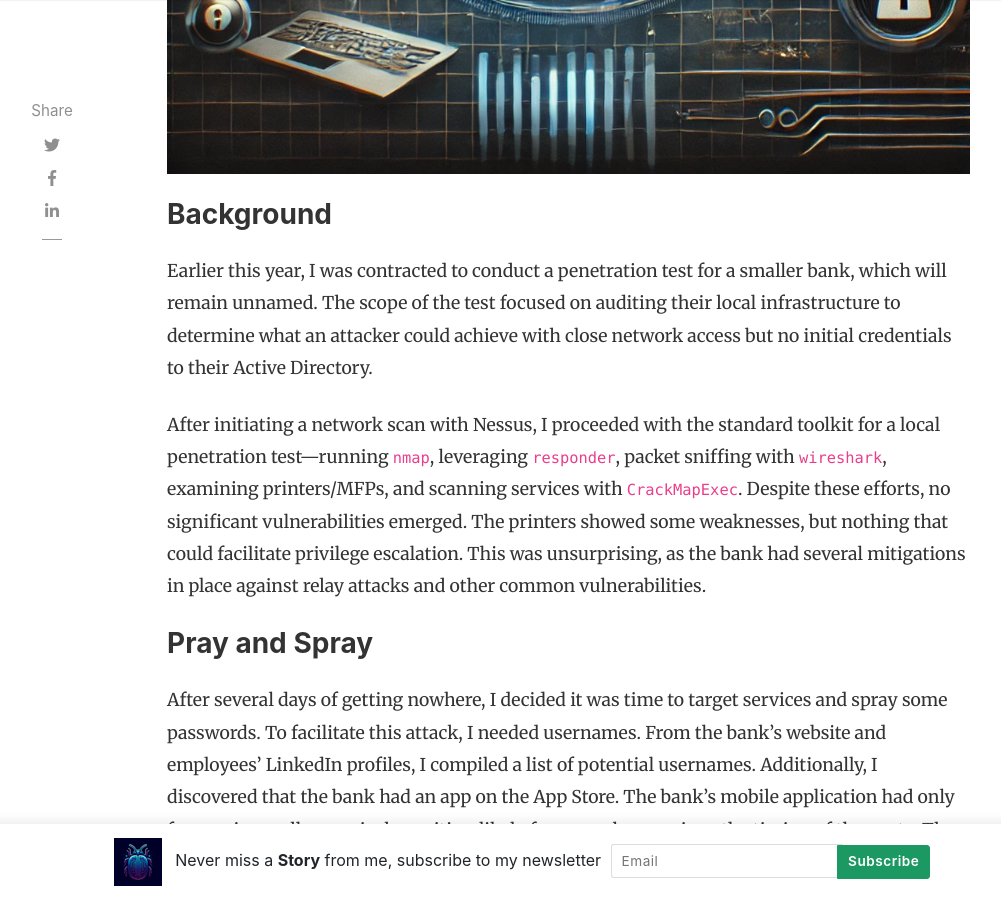
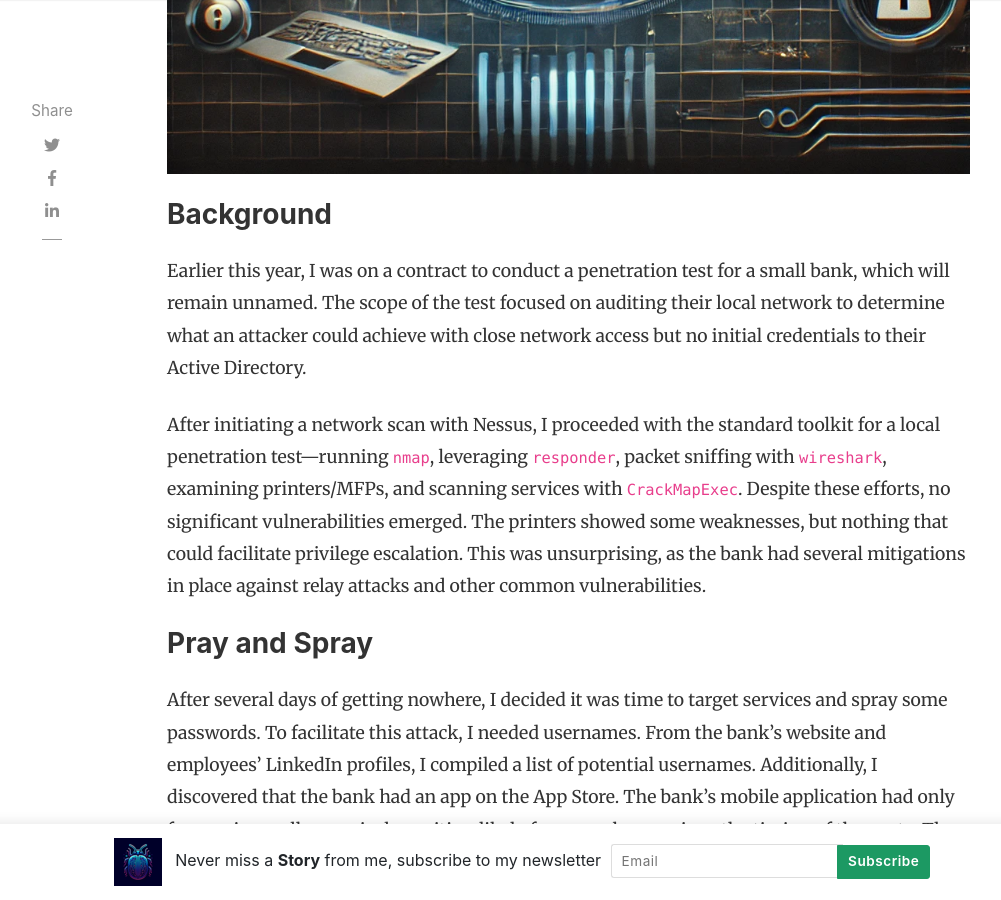
Before and after one commit to Turbul3nce/Turbul3nce.github.io, a Jekyll site: the page built from _posts/2024-08-21-password-pitfalls-2024.md, in a window 1280 px wide and 900 px high, scrolled down 1092 px. Shown: the whole window, without its empty margins (118-1119 px from the left). Built offline with Jekyll 4.4.1, drawn with Linux system fonts in a browser that asks for light colours; nearby versions of some CDN libraries; comment, search, counter and statistics services are not loaded.

Commit message:
Update 2024-08-21-password-pitfalls-2024.md

```diff
--- a/_posts/2024-08-21-password-pitfalls-2024.md
+++ b/_posts/2024-08-21-password-pitfalls-2024.md
@@ -8,7 +8,7 @@ featured: true
 ---
 
 ### Background
-Earlier this year, I was contracted to conduct a penetration test for a smaller bank, which will remain unnamed. The scope of the test focused on auditing their local infrastructure to determine what an attacker could achieve with close network access but no initial credentials to their Active Directory.
+Earlier this year, I was on a contract to conduct a penetration test for a small bank, which will remain unnamed. The scope of the test focused on auditing their local network to determine what an attacker could achieve with close network access but no initial credentials to their Active Directory.
 
 After initiating a network scan with Nessus, I proceeded with the standard toolkit for a local penetration test—running `nmap`, leveraging `responder`, packet sniffing with `wireshark`, examining printers/MFPs, and scanning services with `CrackMapExec`. Despite these efforts, no significant vulnerabilities emerged. The printers showed some weaknesses, but nothing that could facilitate privilege escalation. This was unsurprising, as the bank had several mitigations in place against relay attacks and other common vulnerabilities.
 
```
